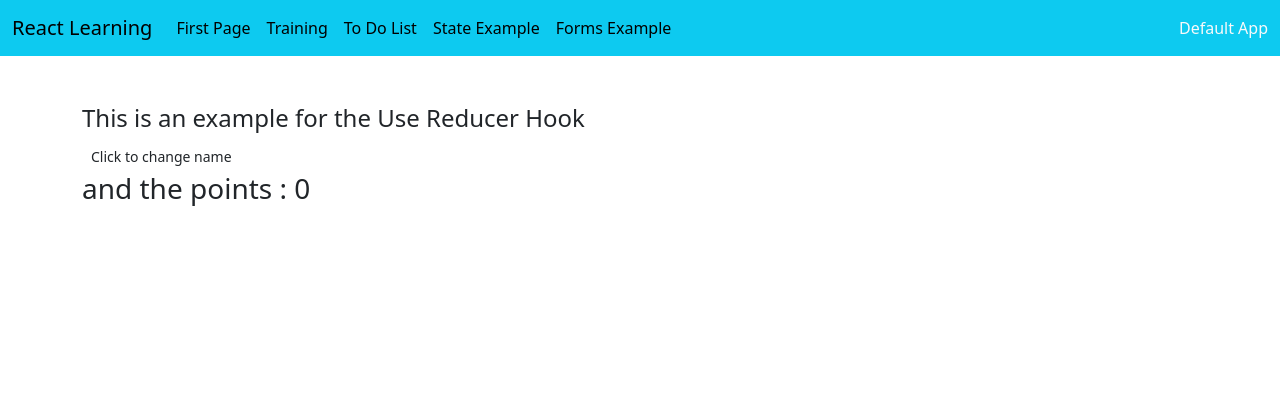
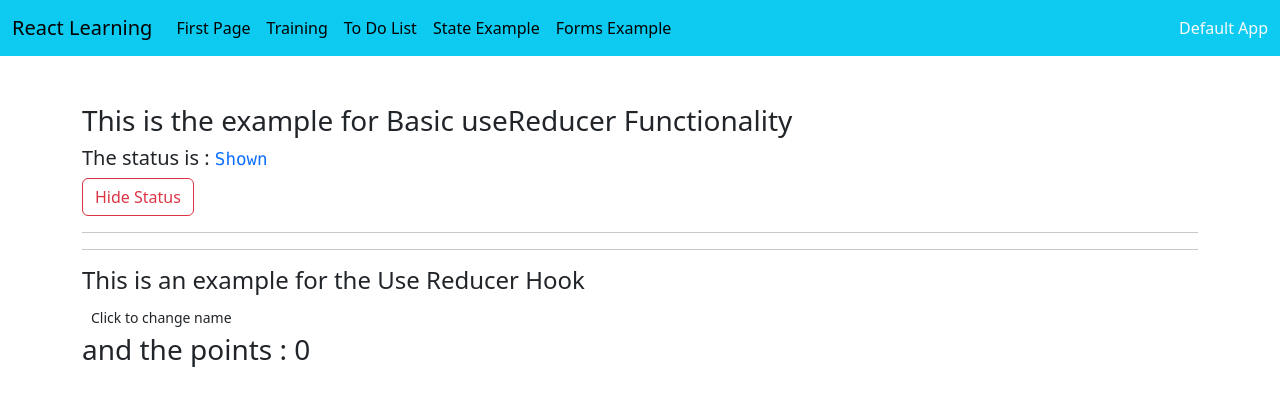
Before and after one commit to DexterAntonyNoronha/firstapp, a React (Create React App) app: page /state in a window 1280 px wide. Shown: the top 406 px of the page. Built offline with nearby package versions, Linux system fonts and the light colour scheme.

Commit message:
useReducer changes

```diff
--- a/src/StateReducer/ReactReducerExample.jsx/ReactReducerExample.jsx
+++ b/src/StateReducer/ReactReducerExample.jsx/ReactReducerExample.jsx
@@ -1,32 +1,43 @@
 import { useReducer } from "react";
+import { ReducerBasicExample } from "./ReducerBasicExample";
 
 export function ReactReducerExample() {
-
     const valueReducer = (state, action) => {
         switch (action.type) {
             case "Increment":
                 return {
                     ...state,
                     name: "Increment",
-                    points: state.points + 20
-                }
+                    points: state.points + 20,
+                };
             default:
-                return "This is default"
+                return "This is default";
         }
-    }
+    };
 
     const initialValue = {
         name: "",
-        points: 0
+        points: 0,
     };
 
     const [state, dispatch] = useReducer(valueReducer, initialValue);
 
     return (
         <>
+            <ReducerBasicExample></ReducerBasicExample>
+            <hr />
+            <hr />
             <h4>This is an example for the Use Reducer Hook</h4>
-            <div className="btn btn-sm" onClick={() => dispatch({ type: "Increment" })}>Click to change name</div>
-            <h3> {state.name} and the points : {state.points} </h3>
+            <div
+                className='btn btn-sm'
+                onClick={() => dispatch({ type: "Increment" })}
+            >
+                Click to change name
+            </div>
+            <h3>
+                {" "}
+                {state.name} and the points : {state.points}{" "}
+            </h3>
         </>
     );
 }
--- /dev/null
+++ b/src/StateReducer/ReactReducerExample.jsx/ReducerBasicExample.jsx
@@ -0,0 +1,64 @@
+import { useReducer } from "react";
+
+export const ReducerBasicExample = () => {
+    const reducerMethod = (state, action) => {
+        switch (action) {
+            case "SHOW":
+                return {
+                    ...state,
+                    status: true,
+                    color: "text-primary",
+                };
+            case "HIDE":
+                return {
+                    ...state,
+                    status: false,
+                    color: "text-danger",
+                };
+            default:
+                return state;
+        }
+    };
+
+    const initialValue = {
+        status: true,
+        color: "text-primary",
+    };
+
+    const [state, dispatch] = useReducer(reducerMethod, initialValue);
+
+    return (
+        <>
+            <h3> This is the example for Basic useReducer Functionality</h3>
+
+            <h5>
+                The status is :{" "}
+                <code>
+                    {" "}
+                    {state.status ? (
+                        <span className={state.color}>Shown</span>
+                    ) : (
+                        <span className={state.color}>Hidden</span>
+                    )}{" "}
+                </code>
+            </h5>
+
+            {!state.status && (
+                <div
+                    className='btn btn-outline-dark'
+                    onClick={() => dispatch("SHOW")}
+                >
+                    Show Status{" "}
+                </div>
+            )}
+            {state.status && (
+                <div
+                    className='btn btn-outline-danger'
+                    onClick={() => dispatch("HIDE")}
+                >
+                    Hide Status{" "}
+                </div>
+            )}
+        </>
+    );
+};
```
